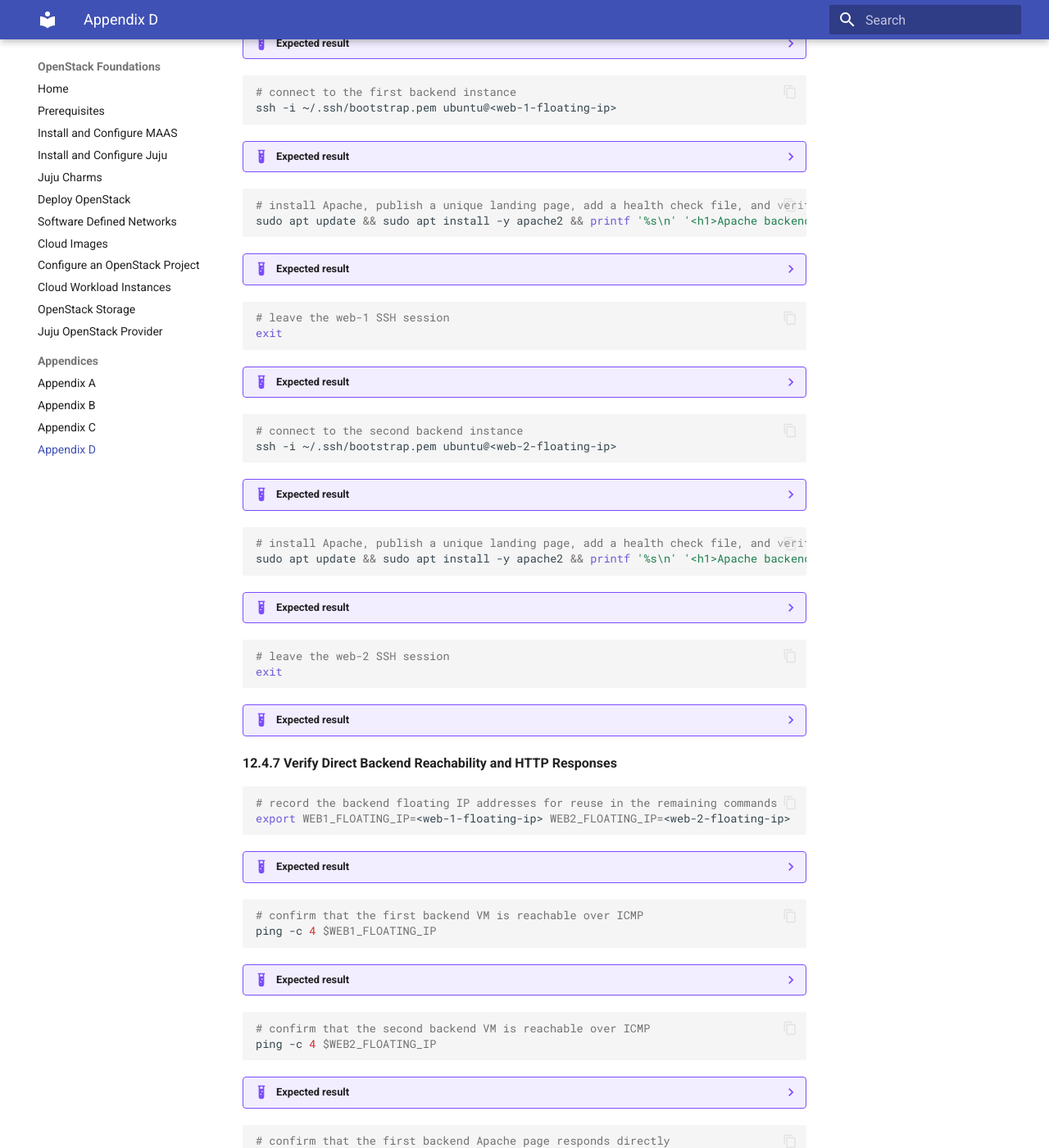
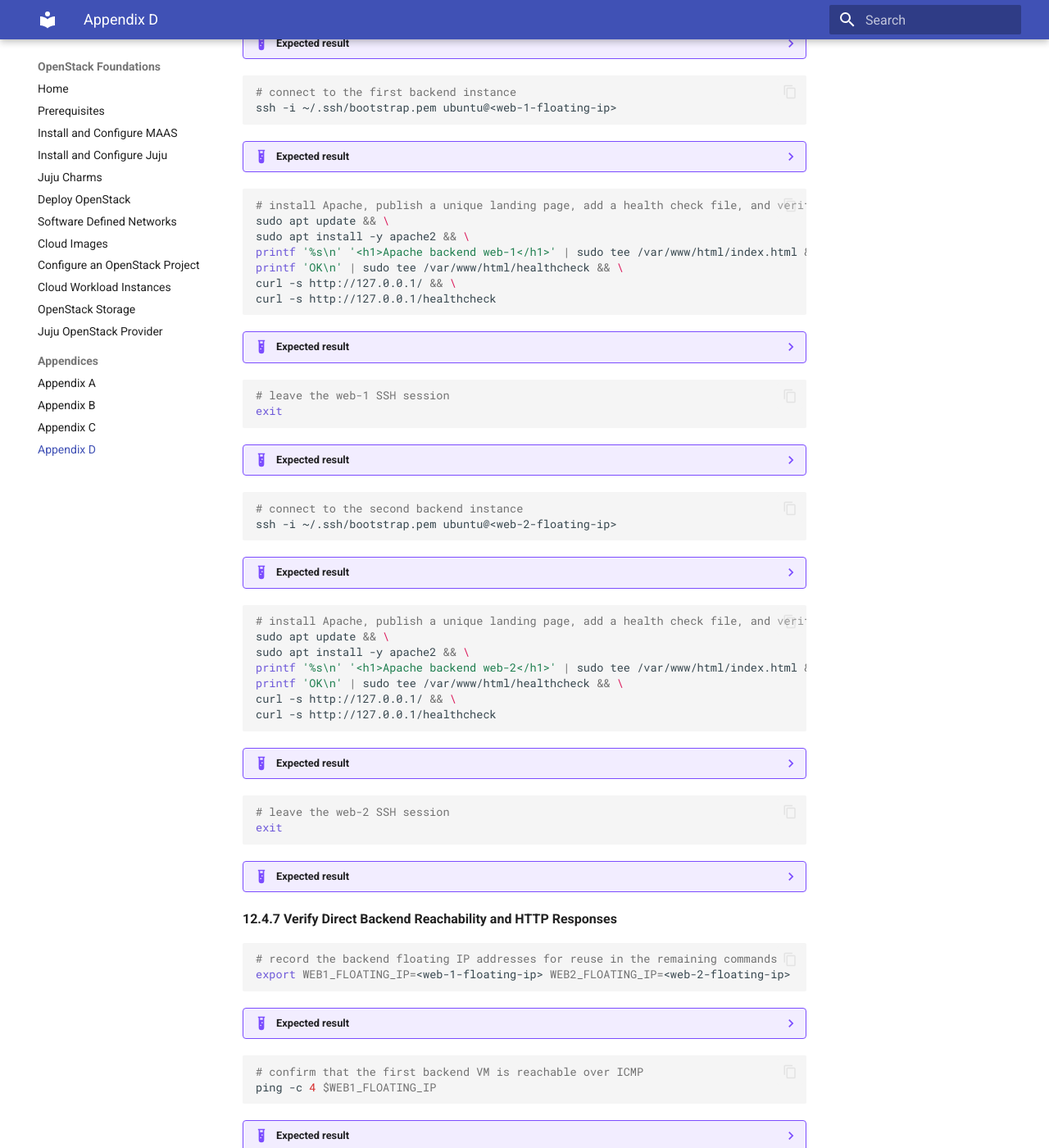
Before and after one commit to radumoisan/canonical-openstack-foundations, an MkDocs documentation site: the page built from docs/appendix_d.md, in a window 1280 px wide and 1400 px high, scrolled down 4349 px. Shown: the whole window at 82% size. Built offline with MkDocs 1.6.1 and Material for MkDocs 9.7.7, drawn with Linux system fonts in a browser that asks for light colours.

Commit message:
Break long commands into multi-line format in Appendix D

````diff
--- a/docs/appendix_d.md
+++ b/docs/appendix_d.md
@@ -151,7 +151,12 @@
 
 ```bash
 # install Apache, publish a unique landing page, add a health check file, and verify both endpoints on web-1
-sudo apt update && sudo apt install -y apache2 && printf '%s\n' '<h1>Apache backend web-1</h1>' | sudo tee /var/www/html/index.html && printf 'OK\n' | sudo tee /var/www/html/healthcheck && curl -s http://127.0.0.1/ && curl -s http://127.0.0.1/healthcheck
+sudo apt update && \
+sudo apt install -y apache2 && \
+printf '%s\n' '<h1>Apache backend web-1</h1>' | sudo tee /var/www/html/index.html && \
+printf 'OK\n' | sudo tee /var/www/html/healthcheck && \
+curl -s http://127.0.0.1/ && \
+curl -s http://127.0.0.1/healthcheck
 ```
 
 ??? example "Expected result"
@@ -191,7 +196,12 @@
 
 ```bash
 # install Apache, publish a unique landing page, add a health check file, and verify both endpoints on web-2
-sudo apt update && sudo apt install -y apache2 && printf '%s\n' '<h1>Apache backend web-2</h1>' | sudo tee /var/www/html/index.html && printf 'OK\n' | sudo tee /var/www/html/healthcheck && curl -s http://127.0.0.1/ && curl -s http://127.0.0.1/healthcheck
+sudo apt update && \
+sudo apt install -y apache2 && \
+printf '%s\n' '<h1>Apache backend web-2</h1>' | sudo tee /var/www/html/index.html && \
+printf 'OK\n' | sudo tee /var/www/html/healthcheck && \
+curl -s http://127.0.0.1/ && \
+curl -s http://127.0.0.1/healthcheck
 ```
 
 ??? example "Expected result"
````
